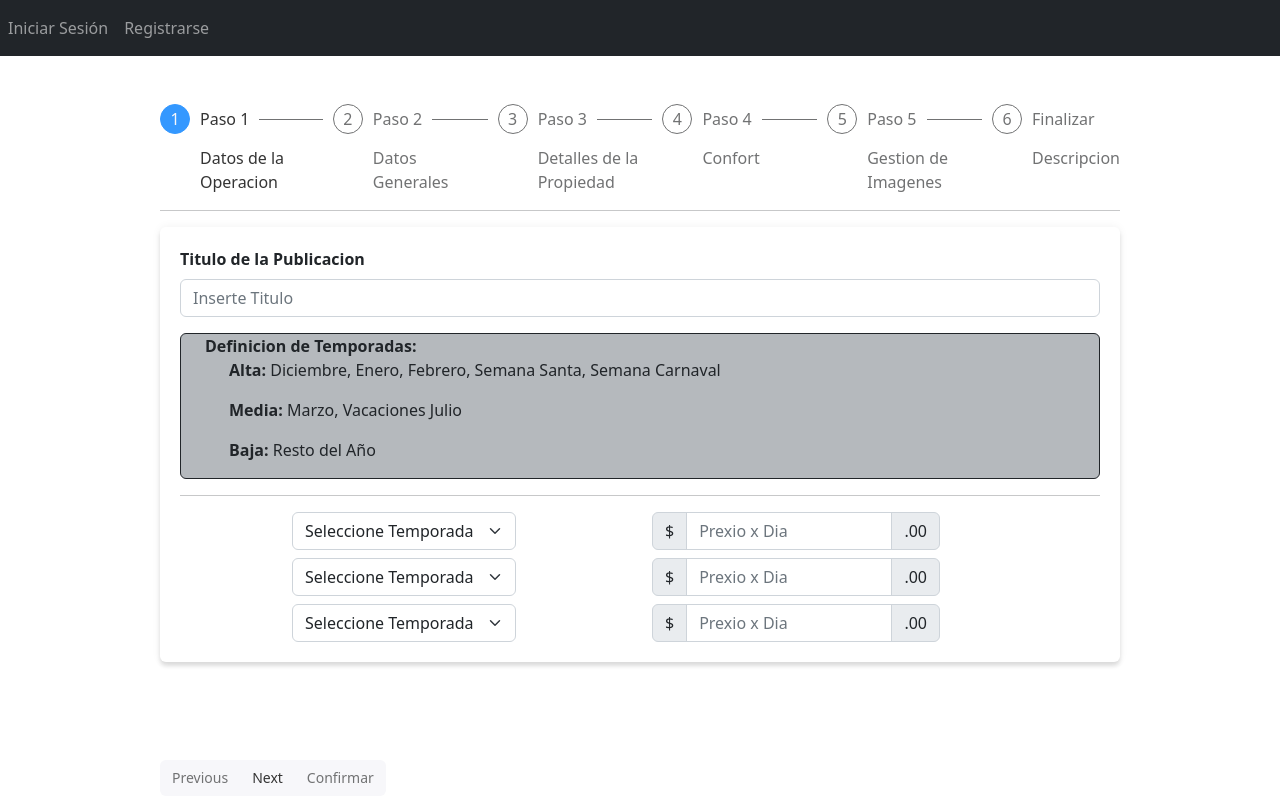
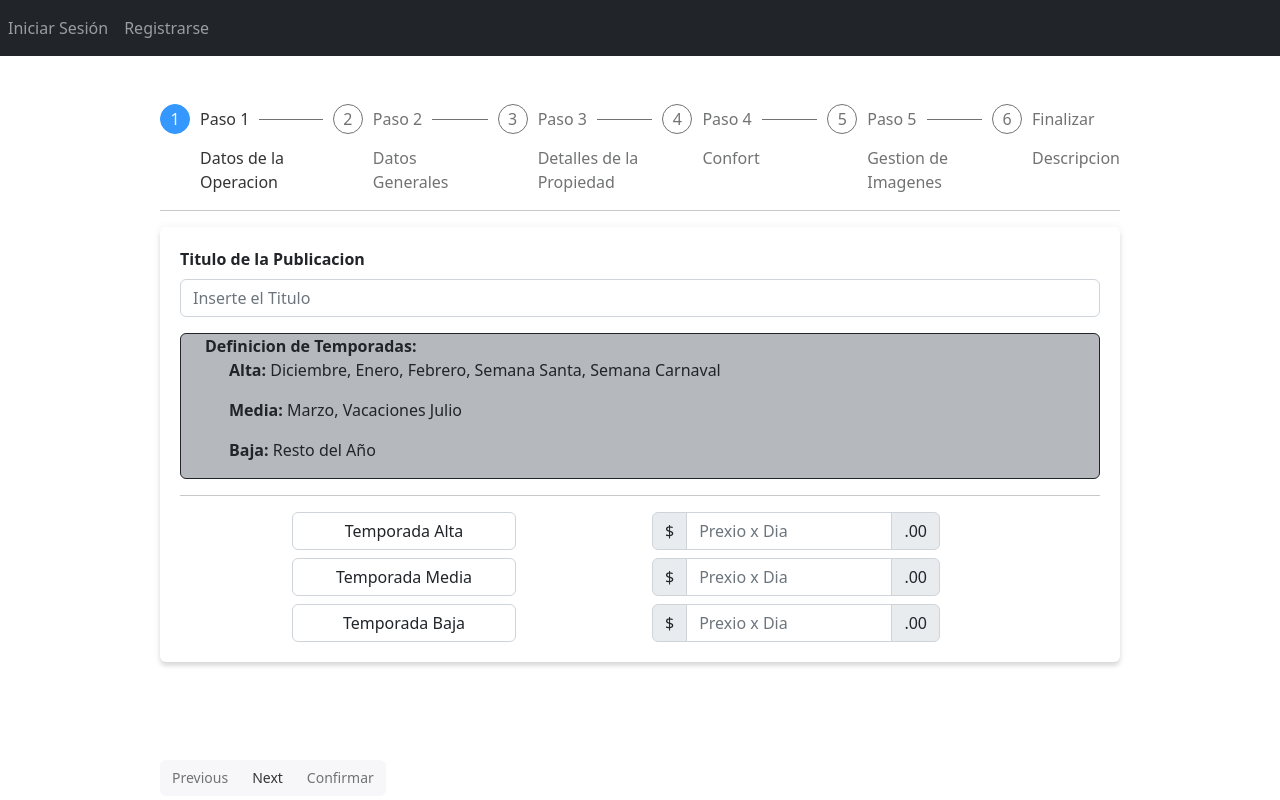
Before and after one commit to ecustiel/ProyectoFinalORT, a React (Create React App) app in the folder client/: page /registerProduct in a window 1280 px wide. Built offline with nearby package versions, Linux system fonts and the light colour scheme.

Commit message:
Se agrega el Context para la toma de datos, funciona... gran avance

```diff
--- /dev/null
+++ b/client/src/Hooks/useFormContext.js
@@ -0,0 +1,8 @@
+import { useContext } from "react";
+import AuthProvider, { AuthContext } from "../Authentication/AuthProvider";
+
+const useFormContext = () => {
+  return useContext(AuthContext);
+};
+
+export default useFormContext;
--- a/client/src/Pages/RegisterProduct/DataPublications.js
+++ b/client/src/Pages/RegisterProduct/DataPublications.js
@@ -1,19 +1,11 @@
 export const publicationData = {
-  title: "Probando Titulo",
-  temporada: [
-    {
-      temp1: "",
+  title: "",
+  temp1: "Temporada Alta",
   pric1: "",
-    },
-    {
-      temp2: "",
+  temp2: "Temporada Media",
   pric2: "",
-    },
-    {
-      temp3: "",
+  temp3: "Temporada Baja",
   pric3: "",
-    },
-  ],
   cantHuespedes: "",
   tipoPropiedad: "",
   cantDormitorios: "",
@@ -21,13 +13,11 @@ export const publicationData = {
   garaje: "",
   vistaAlMar: "",
   distanciaAlMar: "",
-  camas: {
   dosPlazas: "",
   unaPlaza: "",
   sofaCama: "",
   colchon: "",
   cucheta: "",
-  },
   opcionesConfort: "",
   opcionesSeguridad: "",
   youtubeVideo: "",
--- a/client/src/Pages/RegisterProduct/FirstStage.js
+++ b/client/src/Pages/RegisterProduct/FirstStage.js
@@ -1,19 +1,28 @@
-import { useState, useContext } from "react";
-import { useForm } from "react-hook-form";
+import { useState, useContext, useRef } from "react";
 import { Button, Col, Form, Row, InputGroup } from "react-bootstrap";
-import { AuthContext } from "../../Authentication/AuthProvider";
+import useFormContext from "../../Hooks/useFormContext";
 
 export default function FirstStep() {
-  const probandoDatos = useContext(AuthContext);
-  console.log(probandoDatos);
+  const { publication, handleChange } = useFormContext();
+
+  const ref = useRef(publication);
+
+  console.log(publication);
   return (
     <div>
       <Form className="mh-100">
-        <Form.Group className="mb-3" controlId="formTitle">
+        <Form.Group className="mb-3" id="title">
           <Form.Label>
             <strong>Titulo de la Publicacion</strong>
           </Form.Label>
-          <Form.Control name="title" placeholder="Inserte Titulo" />
+          <Form.Control
+            name="title"
+            placeholder="Inserte el Titulo"
+            id="title"
+            ref={ref.title}
+            value={publication.title}
+            onChange={handleChange}
+          />
         </Form.Group>
 
         <div className="mb-3 bg-secondary bg-opacity-50 border border-dark border-1 rounded">
@@ -36,28 +45,31 @@ export default function FirstStep() {
         </div>
         <hr />
 
-        <Form.Group controlId="Primero">
+        <Form.Group id="Primero">
           <Row>
             <Col className="justify-content-center">
-              <Form.Select
+              <Form.Control
+                readOnly
+                placeholder="Temporada Alta"
                 aria-label="Default select example"
-                className="w-50 mx-auto"
+                className="w-50 mx-auto text-center"
                 name="temp1"
-              >
-                <option>Seleccione Temporada</option>
-                <option value="Alta">Alta</option>
-                <option value="Media">Media</option>
-                <option value="Baja">Baja</option>
-              </Form.Select>
+                id="temp1"
+                ref={ref.temp1}
+                value={publication.temp1}
+              />
             </Col>
             <Col>
               <InputGroup className="pe-5 w-75">
                 <InputGroup.Text>$</InputGroup.Text>
                 <Form.Control
                   placeholder="Prexio x Dia"
-                  controlId="PricePerDay1"
+                  Id="pric1"
                   aria-label="Amount (to the nearest dollar)"
-                  name="prec1"
+                  name="pric1"
+                  ref={ref.pric1}
+                  value={publication.pric1}
+                  onChange={handleChange}
                 />
                 <InputGroup.Text>.00</InputGroup.Text>
               </InputGroup>
@@ -65,28 +77,30 @@ export default function FirstStep() {
           </Row>
         </Form.Group>
 
-        <Form.Group controlId="Segundo" className="mt-2">
+        <Form.Group Id="Segundo" className="mt-2">
           <Row>
             <Col className="justify-content-center">
-              <Form.Select
+              <Form.Control
+                readOnly
+                placeholder="Temporada Media"
                 aria-label="Default select example"
-                className="w-50 mx-auto"
+                className="w-50 mx-auto text-center"
                 name="temp2"
-              >
-                <option>Seleccione Temporada</option>
-                <option value="Alta">Alta</option>
-                <option value="Media">Media</option>
-                <option value="Baja">Baja</option>
-              </Form.Select>
+                id="temp2"
+                ref={ref.temp2}
+                value={publication.temp2}
+              />
             </Col>
             <Col>
               <InputGroup className="pe-5 w-75">
                 <InputGroup.Text>$</InputGroup.Text>
                 <Form.Control
                   placeholder="Prexio x Dia"
-                  controlId="PricePerDay2"
+                  Id="pric2"
                   aria-label="Amount (to the nearest dollar)"
-                  name="prec2"
+                  name="pric2"
+                  value={publication.pric2}
+                  onChange={handleChange}
                 />
                 <InputGroup.Text>.00</InputGroup.Text>
               </InputGroup>
@@ -94,28 +108,30 @@ export default function FirstStep() {
           </Row>
         </Form.Group>
 
-        <Form.Group controlId="Tercero" className="mt-2">
+        <Form.Group Id="Tercero" className="mt-2">
           <Row>
             <Col className="justify-content-center">
-              <Form.Select
+              <Form.Control
+                readOnly
+                placeholder="Temporada Baja"
                 aria-label="Default select example"
-                className="w-50 mx-auto"
+                className="w-50 mx-auto text-center"
                 name="temp3"
-              >
-                <option>Seleccione Temporada</option>
-                <option value="Alta">Alta</option>
-                <option value="Media">Media</option>
-                <option value="Baja">Baja</option>
-              </Form.Select>
+                id="temp3"
+                ref={ref.temp3}
+                value={publication.temp3}
+              />
             </Col>
             <Col>
               <InputGroup className="pe-5 w-75">
                 <InputGroup.Text>$</InputGroup.Text>
                 <Form.Control
                   placeholder="Prexio x Dia"
-                  controlId="PricePerDay3"
+                  Id="pric3"
                   aria-label="Amount (to the nearest dollar)"
-                  name="prec3"
+                  name="pric3"
+                  value={publication.pric3}
+                  onChange={handleChange}
                 />
                 <InputGroup.Text>.00</InputGroup.Text>
               </InputGroup>
--- a/client/src/Pages/RegisterProduct/SecondStage.js
+++ b/client/src/Pages/RegisterProduct/SecondStage.js
@@ -1,9 +1,11 @@
 import { useState } from "react";
 import { Button, Col, Form, Row, InputGroup } from "react-bootstrap";
+import useFormContext from "../../Hooks/useFormContext";
 
-export default function SecondStage({ valuesToBase }) {
-  console.log(valuesToBase);
-  const [values, setvalues] = useState(valuesToBase);
+export default function SecondStage() {
+  const { publication, handleChange } = useFormContext();
+
+  console.log(publication);
   return (
     <div>
       <Form>
@@ -12,7 +14,13 @@ export default function SecondStage({ valuesToBase }) {
             <b>2 - Datos Generales </b>
           </Form.Label>
           <Form.Text>Cantidad Maxima de Huespedes</Form.Text>
-          <Form.Select aria-label="Default select example" className="w-50 ">
+          <Form.Select
+            aria-label="Default select example"
+            className="w-50 "
+            name="cantHuespedes"
+            value={publication.cantHuespedes}
+            onChange={handleChange}
+          >
             <option value="0">Cantidad de Huespedes</option>
             <option value="1">1 Huesped</option>
             <option value="2">2 Huespedes</option>
@@ -28,12 +36,18 @@ export default function SecondStage({ valuesToBase }) {
           </Form.Select>
 
           <Form.Text>Tipo de Propiedad</Form.Text>
-          <Form.Select aria-label="Default select example" className="w-50 ">
-            <option>Cantidad de Huespedes</option>
-            <option value="hse">Casa</option>
-            <option value="apt">Apartamento</option>
-            <option value="cbn">Cabaña</option>
-            <option value="est">Estancia</option>
+          <Form.Select
+            aria-label="Default select example"
+            className="w-50 "
+            name="tipoPropiedad"
+            value={publication.tipoPropiedad}
+            onChange={handleChange}
+          >
+            <option>Tipo Propiedad</option>
+            <option value="house">Casa</option>
+            <option value="apto">Apartamento</option>
+            <option value="cabin">Cabaña</option>
+            <option value="smlFarm">Estancia</option>
           </Form.Select>
         </Form.Group>
       </Form>
--- a/client/src/Pages/RegisterProduct/ThirdStage.js
+++ b/client/src/Pages/RegisterProduct/ThirdStage.js
@@ -1,9 +1,12 @@
-import React from "react";
+import React, { useRef } from "react";
 import { Button, Col, Form, Row, InputGroup, Control } from "react-bootstrap";
-import { FontAwesomeIcon } from "@fortawesome/react-fontawesome";
-import { faBed, loveseat } from "@fortawesome/free-solid-svg-icons";
+import useFormContext from "../../Hooks/useFormContext";
 
 export default function ThirdStage() {
+  const { publication, handleChange } = useFormContext();
+  const ref = useRef(publication);
+  console.log(publication);
+
   return (
     <div>
       <Form className="mh-100">
@@ -22,28 +25,40 @@ export default function ThirdStage() {
               <Form.Check
                 inline
                 label="1"
-                name="group1"
+                name="cantDormitorios"
+                value="1"
+                checked={publication.cantDormitorios === "1"}
+                onChange={handleChange}
                 type={type}
                 id={`inline-${type}-1`}
               />
               <Form.Check
                 inline
                 label="2"
-                name="group1"
+                name="cantDormitorios"
+                value="2"
+                checked={publication.cantDormitorios === "2"}
+                onChange={handleChange}
                 type={type}
                 id={`inline-${type}-2`}
               />
               <Form.Check
                 inline
                 label="3"
-                name="group1"
+                name="cantDormitorios"
+                value="3"
+                checked={publication.cantDormitorios === "3"}
+                onChange={handleChange}
                 type={type}
                 id={`inline-${type}-1`}
               />
               <Form.Check
                 inline
                 label="4 o +"
-                name="group1"
+                name="cantDormitorios"
+                value="4++"
+                checked={publication.cantDormitorios === "4++"}
+                onChange={handleChange}
                 type={type}
                 id={`inline-${type}-1`}
               />
@@ -51,7 +66,7 @@ export default function ThirdStage() {
           ))}
         </Form.Group>
 
-        <Form.Group className="mb-3" controlId="formBathroom">
+        <Form.Group className="mb-3" Id="formBathroom">
           <Form.Label>
             <b>Baños:</b>
           </Form.Label>
@@ -60,21 +75,30 @@ export default function ThirdStage() {
               <Form.Check
                 inline
                 label="1"
-                name="group2"
+                name="cantBanos"
+                value="1"
+                checked={publication.cantBanos === "1"}
+                onChange={handleChange}
                 type={type}
                 id={`inline-${type}-1`}
               />
               <Form.Check
                 inline
                 label="2"
-                name="group2"
+                name="cantBanos"
+                value="2"
+                checked={publication.cantBanos === "2"}
+                onChange={handleChange}
                 type={type}
                 id={`inline-${type}-2`}
               />
               <Form.Check
                 inline
                 label="3 o +"
-                name="group2"
+                name="cantBanos"
+                value="3++"
+                checked={publication.cantBanos === "3++"}
+                onChange={handleChange}
                 type={type}
                 id={`inline-${type}-1`}
               />
@@ -82,21 +106,27 @@ export default function ThirdStage() {
           ))}
         </Form.Group>
 
-        <Form.Group className="mb-3" controlId="formGaraje">
+        <Form.Group className="mb-3" id="formGaraje">
           <Form.Label>Garaje:</Form.Label>
           {["radio"].map((type) => (
             <div key={`inline-${type}`} className="mb-3">
               <Form.Check
                 inline
                 label="1"
-                name="group3"
+                name="garaje"
+                value="1"
+                checked={publication.garaje === "1"}
+                onChange={handleChange}
                 type={type}
                 id={`inline-${type}-1`}
               />
               <Form.Check
                 inline
                 label="2 o +"
-                name="group3"
+                name="garaje"
+                value="2++"
+                checked={publication.garaje === "2++"}
+                onChange={handleChange}
                 type={type}
                 id={`inline-${type}-2`}
               />
@@ -104,7 +134,7 @@ export default function ThirdStage() {
           ))}
         </Form.Group>
 
-        <Form.Group className="mb-3" controlId="formSeaview">
+        <Form.Group className="mb-3" id="formSeaview">
           <Form.Label>
             <b>Vista al Mar:</b>
           </Form.Label>
@@ -113,14 +143,20 @@ export default function ThirdStage() {
               <Form.Check
                 inline
                 label="Si"
-                name="group4"
+                name="vistaAlMar"
+                value="Si"
+                checked={publication.vistaAlMar === "Si"}
+                onChange={handleChange}
                 type={type}
                 id={`inline-${type}-1`}
               />
               <Form.Check
                 inline
                 label="No"
-                name="group4"
+                name="vistaAlMar"
+                value="No"
+                checked={publication.vistaAlMar === "No"}
+                onChange={handleChange}
                 type={type}
                 id={`inline-${type}-2`}
               />
@@ -128,21 +164,27 @@ export default function ThirdStage() {
           ))}
         </Form.Group>
 
-        <Form.Group className="mb-3" controlId="formDistance">
+        <Form.Group className="mb-3" id="formDistance">
           <Form.Label>
             <b>Distancia al Mar:</b>
           </Form.Label>
-          <Form.Select aria-label="Default select example" className="w-50 ">
+          <Form.Select
+            aria-label="Default select example"
+            className="w-50 "
+            name="distanciaAlMar"
+            value={publication.distanciaAlMar}
+            onChange={handleChange}
+          >
             <option>Sin Descripcion</option>
             <option value="100">100</option>
             <option value="250">250</option>
             <option value="500">500</option>
             <option value="750">750</option>
-            <option value="1000">1000 o +</option>
+            <option value="1000++">1000 o +</option>
           </Form.Select>
         </Form.Group>
 
-        <Form.Group className="mb-3" controlId="formDesc">
+        <Form.Group className="mb-3" id="formDesc">
           <Form.Label>
             <b>Camas:</b>
           </Form.Label>
@@ -153,6 +195,9 @@ export default function ThirdStage() {
                 <Form.Control
                   type="number"
                   id="inputDouble"
+                  name="dosPlazas"
+                  value={publication.dosPlazas}
+                  onChange={handleChange}
                   aria-describedby="formDesc"
                   className="input-group-addon"
                 />
@@ -164,6 +209,8 @@ export default function ThirdStage() {
                 type="number"
                 id="inputSingle"
                 aria-describedby="formDesc"
+                value={publication.unaPlaza}
+                onChange={handleChange}
               />
             </div>
 
```
Also changed, not shown: client/src/Authentication/AuthProvider.js (+15 -0 lines), client/src/Hooks/useForm.js (+32 -37 lines), client/src/Pages/RegisterProduct/Pagination.js (+2 -23 lines). Lines whose indentation alone changed are shown as unchanged.
